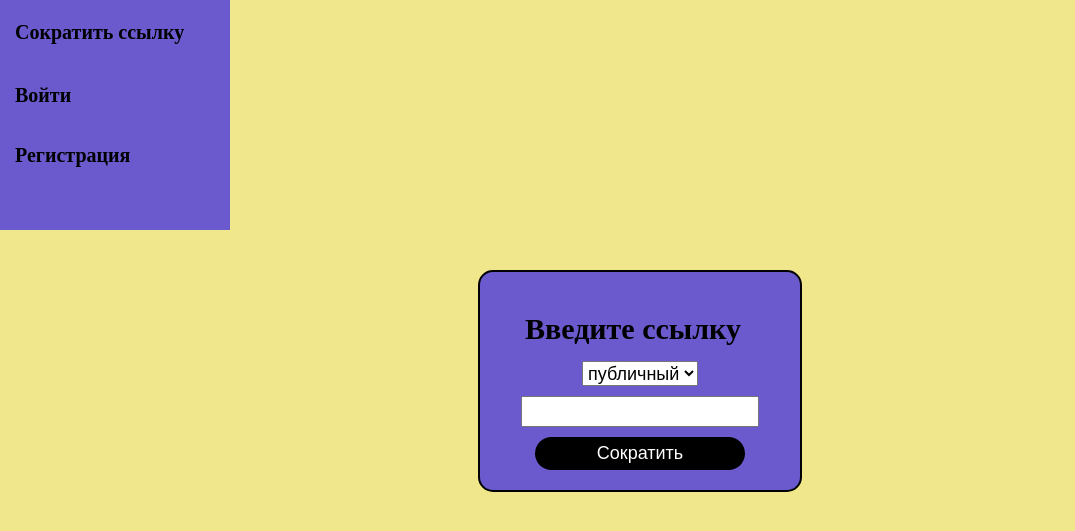
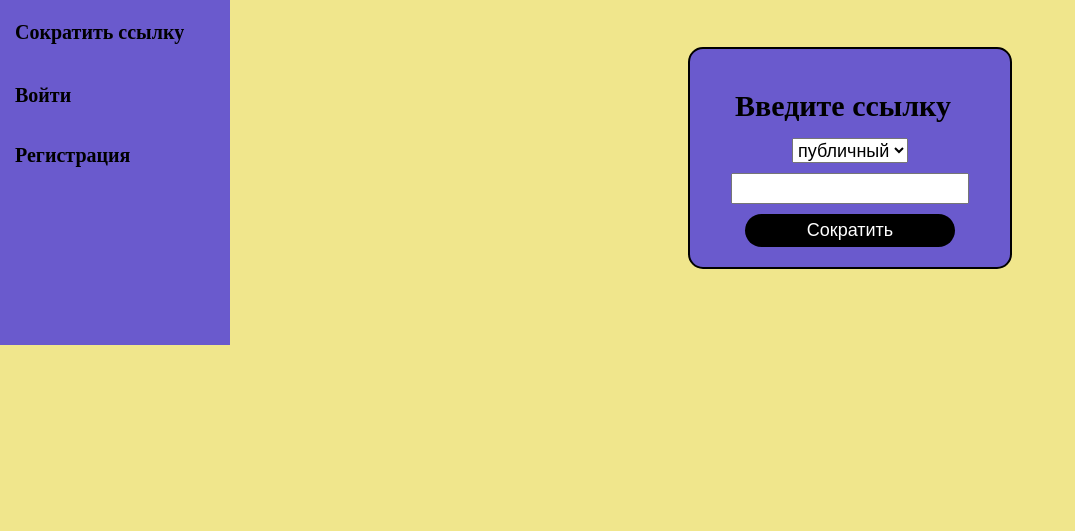
Before and after one commit to basstard04/abbreviator, a Flask app: page / in a window 1280 px wide; the page is wider, and only the part inside the window is pictured. Shown: the top 531 px of that part, without its empty margins (0-1075 px from the left). Run offline with Flask 3, Linux system fonts and the light colour scheme.

Commit message:
git commit -m "3"

```diff
--- a/templates/static/css/style.css
+++ b/templates/static/css/style.css
@@ -4,6 +4,10 @@
 }
 body{
     background-color: #F0E68C;
+    display: grid;
+    grid-template-columns: 230px 1fr;
+/*    width:100%;
+    height:100%;*/
 }
 main{
    width: 1240px;
@@ -19,7 +23,7 @@ header{
    text-align: left;
    gap: 70px;
    width: 200px;
-   height: 200px;
+   height: 100%;
    background-color: #6A5ACD;
    color: black;
    margin-bottom: 2em;
```
